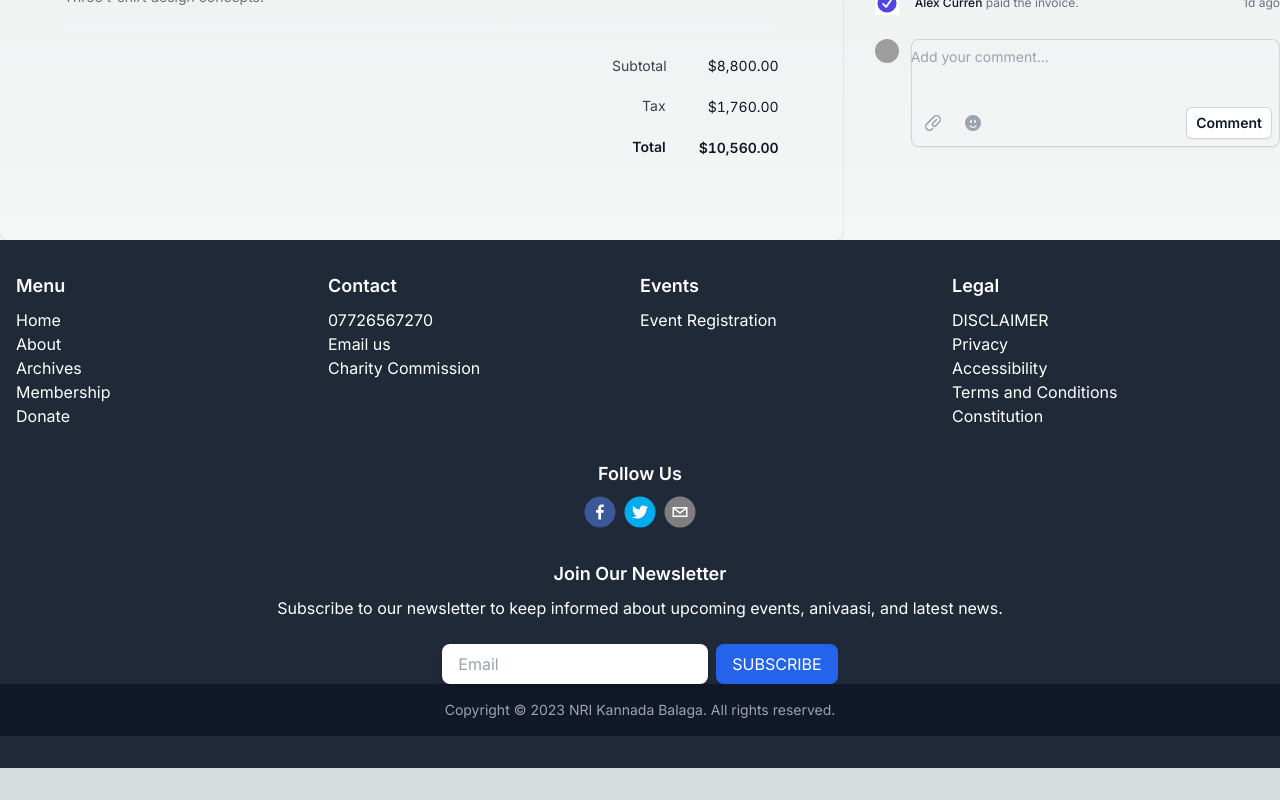
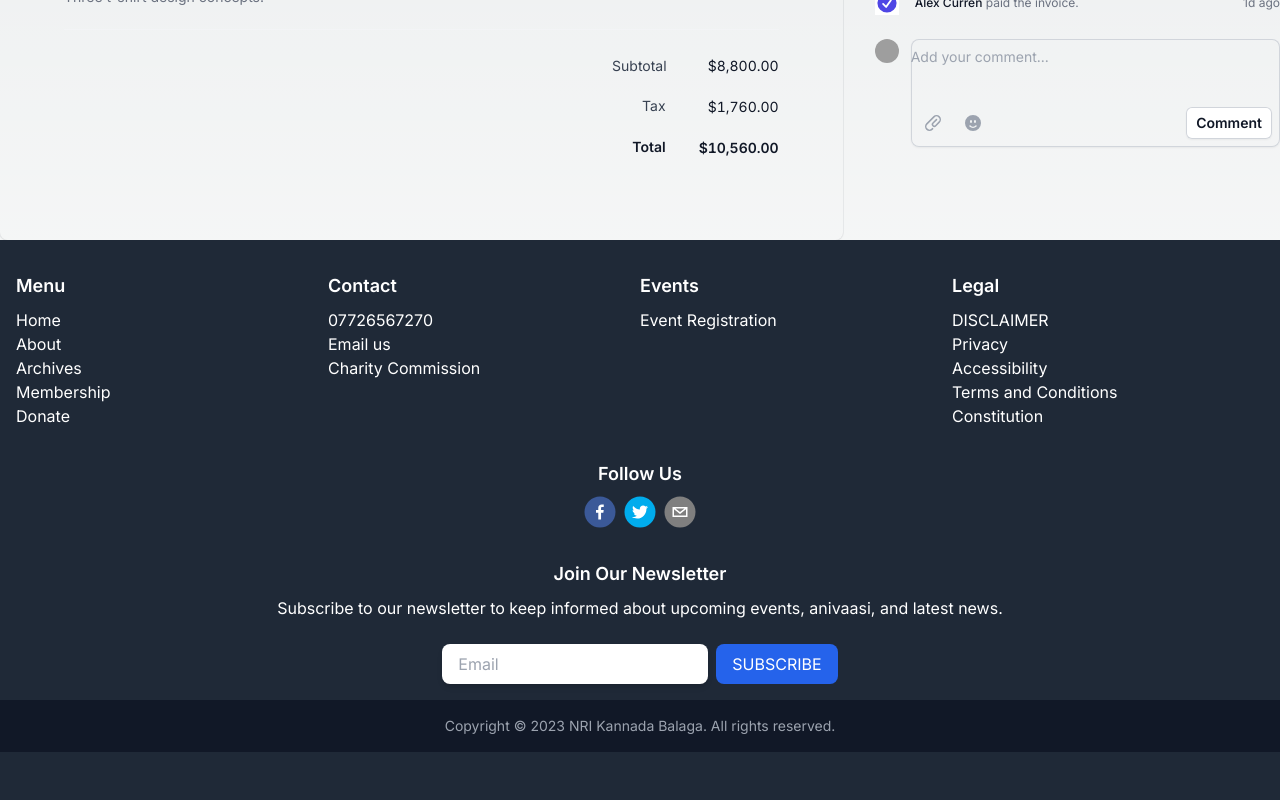
Before and after one commit to KarthikKBDevadiga/nrikannadabalaga, a Next.js app: page / in a window 1280 px wide. Shown: the part 1428-2228 px from the top of the page. Before the commit the page ends 2196 px from the top, so only its background shows below. Built offline with nearby package versions, Linux system fonts and the light colour scheme; grey boxes are pictures that could not be loaded.

Commit message:
Update Footer.tsx

```diff
--- a/components/Footer.tsx
+++ b/components/Footer.tsx
@@ -75,7 +75,7 @@ const Footer = () => {
           </div>
       </div>
 
-      <div className="bg-gray-900 py-4">
+      <div className="bg-gray-900 py-4 my-4">
         <div className="container mx-auto">
           <p className="text-center text-sm text-gray-400">Copyright  © 2023 NRI Kannada Balaga. All rights reserved. </p>
 
```
